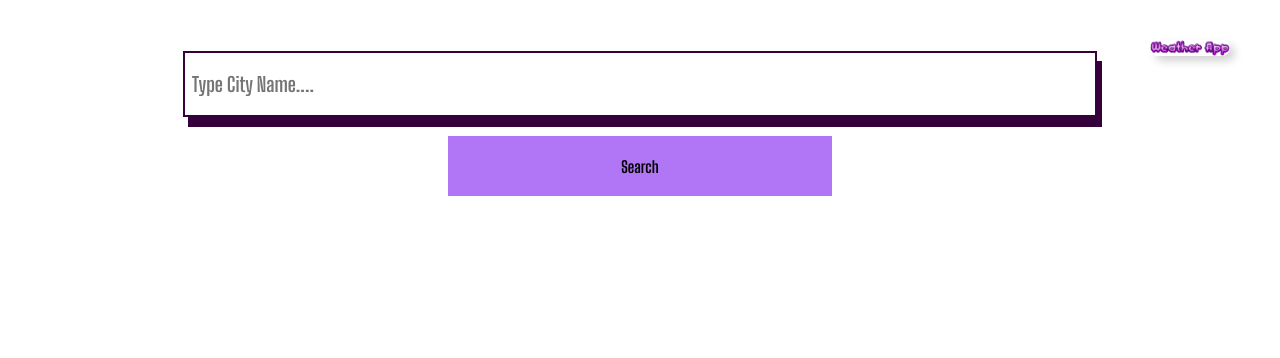
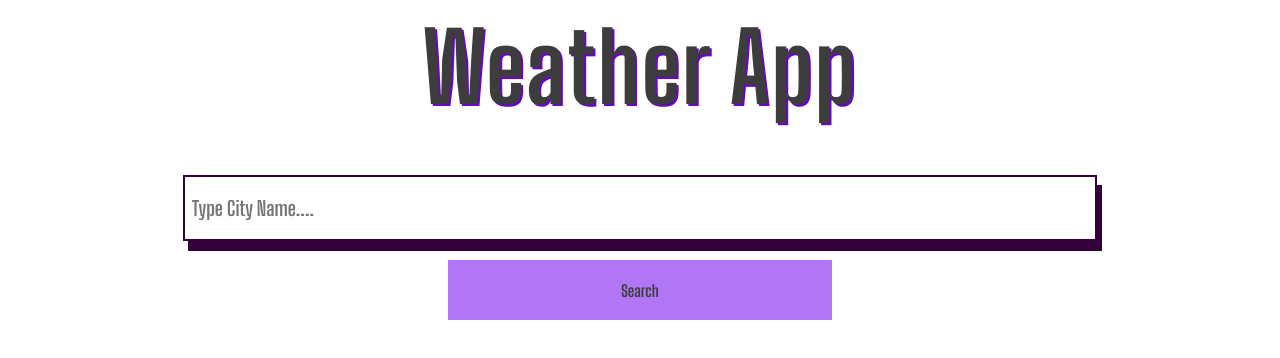
Before and after one commit to Ali-A-Koye/weather_app_js, a React (Create React App) app: page / in a window 1280 px wide. Shown: the top 358 px of the page. Built offline with nearby package versions, Linux system fonts and the light colour scheme.

Commit message:
Better styling

```diff
--- a/src/App.css
+++ b/src/App.css
@@ -3,6 +3,7 @@
 
 *{
   font-family:  'Big Shoulders Display', cursive;
+  color: rgb(61, 61, 61);
 }
 .App {
   text-align: center;
@@ -133,3 +134,11 @@ input:focus{
   font-size: 3rem;
   letter-spacing: 5px;
 }
+
+#SearchTitle{
+  font-size: 6rem;
+  letter-spacing: 2px;
+  text-shadow: 2px 2px  rgb(107, 3, 204);;
+margin-bottom: 0px;
+margin-top: 10px;
+}
--- a/src/components/chart.jsx
+++ b/src/components/chart.jsx
@@ -71,7 +71,7 @@ function Chart({ data }) {
 
         <div>
             <div class="chart-container">
-                <h1>Today's OverCast</h1>
+                <h1 style={{ paddingTop: '13px' }}>Overcast throughout the day</h1>
                 <Line data={chartFunction} />
             </div>
 
--- a/src/components/dashboard.jsx
+++ b/src/components/dashboard.jsx
@@ -2,7 +2,6 @@ import React, { useState } from 'react';
 import axios from 'axios';
 import MainComponenet from './main.jsx'
 import moment from 'moment';
-import weather from '../weather.png'
 function Dashboard() {
     const [results, setResults] = useState([]);
     const [overlayDiv, setOverlayDiv] = useState(false);
@@ -85,7 +84,7 @@ function Dashboard() {
             { !goToMain && <div className="welcome-component">
                 {overlay}
                 <div>
-                    <img src={weather} alt="Weather App"></img>
+                    <h1 id="SearchTitle">Weather App</h1>
                     <input type="text" onChange={(e) => setInput(e.target.value)} placeholder="Type City Name...." />
                     <button onClick={fetchData} id="Search">{searchText}</button>
                 </div>
```
